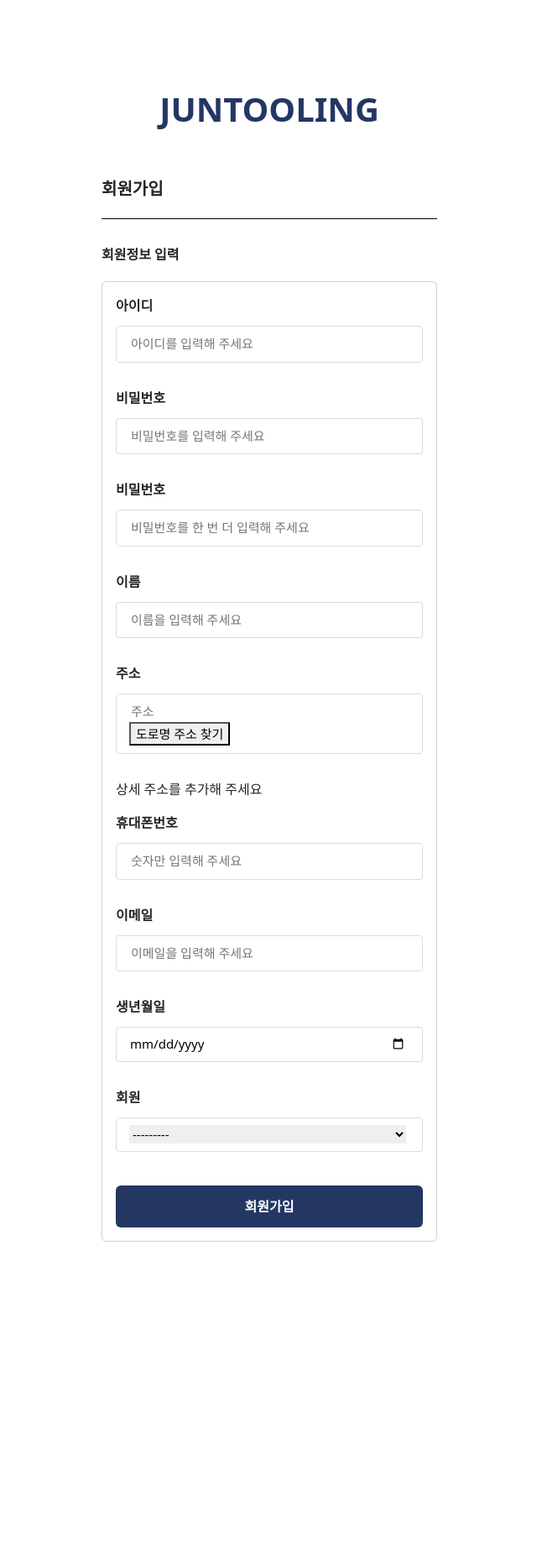
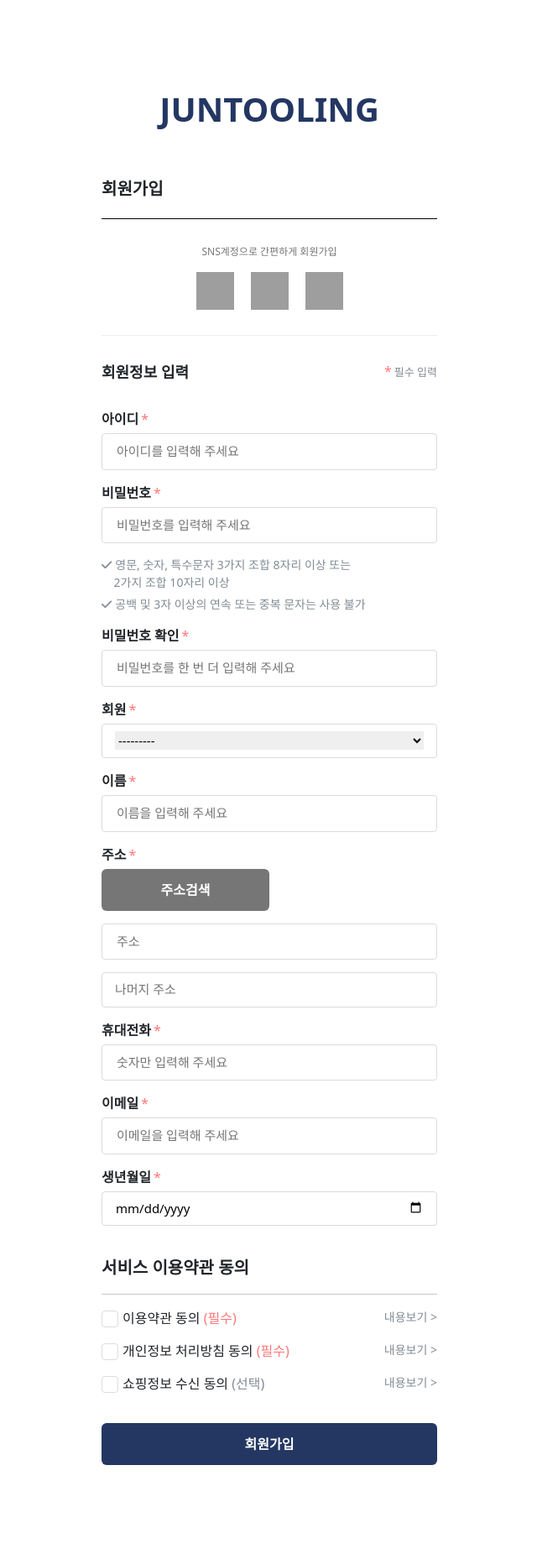
Before and after one commit to Joontooling/joontooling, a Django app: page /accounts/signup/ in a window 1280 px wide. Shown: the whole page at 84% size, without its empty margins (319-959 px from the left). Before the commit the page ends 1479 px from the top, so only its background shows below. Run offline with Django 3.2, Linux system fonts and the light colour scheme; some libraries are stand-ins or nearby versions; grey boxes are pictures that could not be loaded.

Commit message:
design: 회원가입 디자인 수정 (accounts/signup)

```diff
--- a/accounts/templates/accounts/signup.html
+++ b/accounts/templates/accounts/signup.html
@@ -11,95 +11,163 @@
   <meta name="viewport" content="width=device-width, initial-scale=1.0">
   <title>Document</title>
   <link rel="stylesheet" href="{% static 'css/accounts/signup.css' %}" />
+  <link rel="stylesheet" href="{% static 'css/accounts/login.css' %}" />
   <link href="https://cdn.jsdelivr.net/npm/bootstrap@5.3.0-alpha1/dist/css/bootstrap.min.css" rel="stylesheet"
     integrity="sha384-GLhlTQ8iRABdZLl6O3oVMWSktQOp6b7In1Zl3/Jr59b6EGGoI1aFkw7cmDA6j6gD" crossorigin="anonymous">
+  <!-- Fontawesome -->
+  <script defer src="https://kit.fontawesome.com/3ef4088aa9.js" crossorigin="anonymous"></script>
 </head>
 
 <body>
   <div class="signup">
-    <header class="header_signup">
+    <header>
       <div class="title_signup">
         <a href="{% url 'products:index' %}" class="a_signup">JUNTOOLING</a>
       </div>
     </header>
 
-    <main class="container_signup">
-      <section class="contents_signup">
+    <main class="contents_signup">
+      <section>
         <div class="title2_wrap_signup">
           <div class="title2_signup">회원가입</div>
         </div>
+      </section>
 
-        <div class="title3_wrap_signup">
+      <section class="section2_signup">
+        <div class="sns_title_signup">SNS계정으로 간편하게 회원가입</div>
+        <div class="btn_wrap">
+          <!-- 네이버 -->
+          <button class="btn_naver"></button>
+          <!-- 카카오 -->
+          <button class="btn_kakao"></button>
+          <!-- 구글 -->
+          <button class="btn_google"></button>
+        </div>
+      </section>
+
+      <section class="section3_signup">
         <div class="title3_signup">회원정보 입력</div>
+        <div>
+          <span class="asterisk">*</span><span class="title4_signup">필수 입력</span>
         </div>
+      </section>
 
       <!-- 회원정보 입력 -->
-        <div>
-          <div class="card">
-            <div class="card-body">
+      <main>
         <form action="{% url 'accounts:signup' %}" method="POST" enctype="multipart/form-data">
           {% csrf_token %}
 
-                <label for="username">아이디</label>
-                <div class="signup-field">
+          <!-- 아이디 -->
+          <label class="label_signup" for="username">아이디</label><span class="asterisk">*</span>
+          <div class="signup_field">
             {% render_field form.username class="input_effect" placeholder="아이디를 입력해 주세요" type="text" id="username" %}
           </div>
 
-                <label for="password">비밀번호</label>
-                <div class="signup-field">
+          <!-- 비밀번호 -->
+          <label class="label_signup" for="password">비밀번호</label><span class="asterisk">*</span>
+          <div class="signup_field">
             {% render_field form.password1 class="input_effect" placeholder="비밀번호를 입력해 주세요" type="password" id="password1" %}
           </div>
+          <!-- 비밀번호 안내 -->
+          <div class="info_password">
+            <div class="check_wrap">
+              <i class="fa-solid fa-check"></i><span>영문, 숫자, 특수문자 3가지 조합 8자리 이상 또는<br>&nbsp;&nbsp;&nbsp;&nbsp;2가지 조합 10자리 이상</span>
+            </div>
+            <div>
+              <i class="fa-solid fa-check"></i><span>공백 및 3자 이상의 연속 또는 중복 문자는 사용 불가</span>
+            </div>
+          </div>
 
-                <label for="password">비밀번호</label>
-                <div class="signup-field">
+          <!-- 비밀번호 확인 -->
+          <label class="label_signup" for="password">비밀번호 확인</label><span class="asterisk">*</span>
+          <div class="signup_field">
             {% render_field form.password2 class="input_effect" placeholder="비밀번호를 한 번 더 입력해 주세요" type="password" id="password2" %}
           </div>
 
-                <label for="name">이름</label>
-                <div class="signup-field">
+          <!-- 회원 -->
+          <label class="label_signup" for="user_type">회원</label><span class="asterisk">*</span>
+          <div class="signup_field">
+            {% render_field form.user_type class="input_effect" id='user_type' %}
+          </div>
+
+          <!-- 이름 -->
+          <label class="label_signup" for="name">이름</label><span class="asterisk">*</span>
+          <div class="signup_field">
             {% render_field form.first_name class="input_effect" placeholder="이름을 입력해 주세요" type="text" id="first_name" %}
           </div>
 
-                <label for="address">주소</label>
-                <div class="signup-field">
+          <!-- 주소 -->
+          <label class="label_signup" for="address">주소</label><span class="asterisk">*</span><br>
+          <button class="btn_address" onclick="searchAddress()">주소검색</button>
+          <div class="signup_field">
             {% render_field form.address class="input_effect" placeholder="주소" id="address" %}
-                  <button onclick="searchAddress()">도로명 주소 찾기</button>
           </div>
+          <!-- 나머지 주소 -->
+          <input class="detail_address" type="text" placeholder="나머지 주소">
 
-                <p>상세 주소를 추가해 주세요</p>
-
-                <label for="phone_number">휴대폰번호</label>
-                <div class="signup-field">
+          <!-- 휴대전화 -->
+          <label class="label_signup" for="phone_number">휴대전화</label><span class="asterisk">*</span>
+          <div class="signup_field">
             {% render_field form.phone_number class="input_effect" placeholder="숫자만 입력해 주세요" id="phone_number" %}
           </div>
 
-                <label for="email">이메일</label>
-                <div class="signup-field">
+          <!-- 이메일 -->
+          <label class="label_signup" for="email">이메일</label><span class="asterisk">*</span>
+          <div class="signup_field">
             {% render_field form.email class="input_effect" placeholder="이메일을 입력해 주세요" type="email" id="email" %}
           </div>
 
-                <label for="birth">생년월일</label>
-                <div class="signup-field">
+          <!-- 생년월일 -->
+          <label class="label_signup" for="birth">생년월일</label><span class="asterisk">*</span>
+          <div class="signup_field">
             {% render_field form.birth class="input_effect" type="date" id='birth' %}
           </div>
 
-                <label for="user_type">회원</label>
-                <div class="signup-field">
-                  {% render_field form.user_type class="input_effect" id='user_type' %}
+          <!-- 서비스 이용약관 -->
+          <div class="service_wrap">
+            <div class="title5_signup">서비스 이용약관 동의</div>
+            <hr>
+
+            <!-- 체크박스 동의 1 -->
+            <div class="chk_box_wrap">
+              <label for="agree" class="chk_box">
+                <input type="checkbox" id="agree"/>
+                <span class="on"></span>
+                이용약관 동의
+                <span class="agree_signup">(필수)</span>
+              </label>
+
+              <div class="see_signup">내용보기 ></div>
+            </div>
+
+            <!-- 체크박스 동의 2 -->
+            <div class="chk_box_wrap">
+              <label for="agree2" class="chk_box2">
+                <input type="checkbox" id="agree2"/>
+                <span class="on2"></span>
+                개인정보 처리방침 동의
+                <span class="agree_signup">(필수)</span>
+              </label>
+
+              <div class="see_signup">내용보기 ></div>
+            </div>
+
+            <!-- 체크박스 동의 3 -->
+            <div class="chk_box_wrap">
+              <label for="agree3" class="chk_box3">
+                <input type="checkbox" id="agree3"/>
+                <span class="on3"></span>
+                쇼핑정보 수신 동의
+                <span class="agree2_signup">(선택)</span>
+              </label>
+
+              <div class="see_signup">내용보기 ></div>
+            </div>
           </div>
 
           <!-- 회원가입 버튼 -->
-                <div class="btn_wrap_signup">
-                  <button class="btn_signup">
-                    <span>회원가입</span>
-                  </button>
-                </div>
-
+          <button class="btn_signup">회원가입</button>
         </form>
-            </div>
-          </div>
-        </div>
-      </section>
     </main>
 
   </div>
--- a/static/css/accounts/login.css
+++ b/static/css/accounts/login.css
@@ -1,6 +1,24 @@
 /* 로그인 (login.html) */
 
-.contents_signup {
+.login {
+  display: flex;
+  flex-direction: column;
+  padding-top: 100px;
+}
+
+.title_login {
+  text-align: center;
+}
+
+.a_login {
+  width: 400px;
+  color: #243763;
+  font-size: 40px;
+  font-weight: 700;
+  text-decoration: none;
+}
+
+.contents_login {
   width: 340px;
   padding: 50px 0 100px;
   margin: 0 auto;
@@ -17,7 +35,7 @@
   font-weight: 700;
 }
 
-.input_signup {
+.input_login {
   width: 100%;
   height: 50px;
   padding: 14px;
@@ -26,7 +44,7 @@
   font-size: 15px;
 }
 
-.input2_signup {
+.input2_login {
   width: 100%;
   height: 50px;
   padding: 14px;
@@ -36,13 +54,14 @@
   font-size: 15px;
 }
 
-.sns_title {
+.sns_title_login {
   margin-top: 30px;
   color: #757575;
   font-size: 12px;
   text-align: center;
 }
 
+/* SNS버튼 login & signup 적용  */
 .btn_wrap {
   display: flex;
   justify-content: center;
@@ -71,7 +90,7 @@
 }
 
 /* 회원가입 이동 버튼 */
-.btn_login2 {
+.btn2_login {
   width: 100%;
   height: 50px;
   margin-top: 30px;
@@ -83,6 +102,6 @@
   font-weight: 700;
 }
 
-.btn_login2:hover {
+.btn2_login:hover {
   background-color: #efeff8;
 }
--- a/static/css/accounts/signup.css
+++ b/static/css/accounts/signup.css
@@ -11,87 +11,216 @@
 }
 
 .a_signup {
+  width: 400px;
   color: #243763;
   font-size: 40px;
+  font-weight: 700;
   text-decoration: none;
-  font-weight: 700;
-  width: 400px;
-}
-
-.container_signup {
-  display: flex;
-  justify-content: center;
 }
 
 .contents_signup {
+  width: 400px;
+  padding: 50px 0 100px;
   margin: 0 auto;
-  padding: 50px 0 100px;
-  width: 400px;
 }
 
+/* 회원가입 */
 .title2_wrap_signup {
+  padding-bottom: 20px;
   border-bottom: 1px solid #000;
-  margin-bottom: 30px;
-  padding-bottom: 20px;
+}
+.title2_signup {
+  font-size: 20px;
+  font-weight: 700;
 }
 
-.title2_signup {
-  font-weight: 700;
-  font-size: 20px;
+/* SNS */
+.section2_signup {
+  padding: 30px 0;
+  border-bottom: 1px solid rgb(237, 237, 237);
+}
+.sns_title_signup {
+  color: #757575;
+  font-size: 12px;
+  text-align: center;
 }
 
-.title3_wrap_signup {
-  padding-bottom: 20px;
+/* 회원정보 입력 / 필수 입력 */
+.section3_signup {
+  display: flex;
+  justify-content: space-between;
+  padding: 30px 0;
+}
+.title3_signup {
+  font-size: 18px;
+  font-weight: 700;
+}
+.asterisk {
+  margin: 0 3px;
+  color: #f77;
+}
+.title4_signup {
+  color: rgb(130, 140, 148);
+  font-size: 13px;
 }
 
-.title3_signup {
-  font-weight: 700;
-  font-size: 16px;
-}
-
-/* 전체 label */
-label {
+/* 회원정보 입력 - 전체 label */
+.label_signup {
+  margin-bottom: 5px;
   font-size: 16px;
   font-weight: 700;
-  margin-bottom: 12px;
 }
 
 /* 전체 입력란 */
-.signup-field {
+.signup_field {
+  width: 100%;
   padding: 8px 15px 9px;
-  width: 100%;
-  font-size: 15px;
+  margin-bottom: 15px;
   border: 1px solid rgb(219, 219, 219);
   border-radius: 4px;
-  margin-bottom: 30px;
+  font-size: 15px;
 }
 
 /* input 글씨 */
 .input_effect {
-  width: 330px;
+  width: 100%;
   border: #fff;
 }
 
-/* input 클릭 시 생기는 테두리 없애기 */
+/* input 클릭 시 생기는 테두리 제거 */
 input:focus {
   outline: none;
 }
 
-.btn_wrap_signup {
-  margin-top: 40px;
+/* 비밀번호 안내 */
+.info_password {
+  margin-bottom: 15px;
+  color: rgb(130, 140, 148);
+  font-size: 14px;
+}
+.check_wrap {
+  margin-bottom: 5px;
+}
+.fa-check {
+  margin-right: 4px;
 }
 
+/* 주소검색 버튼 */
+.btn_address {
+  width: 50%;
+  height: 50px;
+  margin-bottom: 15px;
+  border: none;
+  background-color: #767676;
+  border-radius: 6px;
+  color: #fff;
+  font-size: 16px;
+  font-weight: 700;
+}
+.btn_address:hover{
+  background-color: #243763;
+}
+
+/* 나머지 주소 */
+.detail_address {
+  width: 100%;
+  padding: 8px 15px 9px;
+  margin-bottom: 15px;
+  border: 1px solid rgb(219, 219, 219);
+  border-radius: 4px;
+  font-size: 15px;
+}
+
+/* 서비스 이용약관 */
+.service_wrap {
+  padding: 20px 0;
+}
+
+.title5_signup {
+  font-size: 20px;
+  font-weight: 700;
+}
+
+/* 체크박스 / 내용보기 */
+.chk_box_wrap {
+  display: flex;
+  justify-content: space-between;
+  padding-bottom: 15px;
+}
+
+/* 각 체크박스 전체 */
+.chk_box, .chk_box2, .chk_box3 {
+  display: block;
+  position: relative;
+  cursor: pointer;
+  padding-left: 25px;
+  font-size: 16px;
+}
+
+/* 기본 체크박스 숨기기 */
+.chk_box input[type="checkbox"], .chk_box2 input[type="checkbox"], .chk_box3 input[type="checkbox"] {
+  display: none;
+}
+
+/* 선택되지 않은 체크박스 스타일 */
+.on, .on2, .on3 {
+  position: absolute;
+  width: 20px;
+  height: 20px;
+  border: 1px solid rgb(218, 221, 224);
+  border-radius: 4px;
+  top: 3px;
+  left: 0;
+}
+
+/* 선택된 체크박스 스타일 */
+.chk_box input[type="checkbox"]:checked + .on, .chk_box2 input[type="checkbox"]:checked + .on2, .chk_box3 input[type="checkbox"]:checked + .on3 {
+  background: #243763;
+}
+.chk_box input[type="checkbox"]:checked + .on:after, .chk_box2 input[type="checkbox"]:checked + .on2:after, .chk_box3 input[type="checkbox"]:checked + .on3:after {
+  display: block;
+}
+.on:after, .on2:after, .on3:after {
+  position: absolute;
+  content: "";
+  width: 6px;
+  height: 10px;
+  border: solid #fff;
+  border-width: 0 2px 2px 0;
+  -webkit-transform: rotate(45deg);
+  -ms-transform: rotate(45deg);
+  transform: rotate(45deg);
+  top: 2px;
+  left: 6px;
+}
+
+/* 체크 - 필수 */
+.agree_signup {
+  color: #f77
+}
+
+/* 체크 - 선택 */
+.agree2_signup {
+  color: rgb(130, 140, 148);
+}
+
+/* 내용보기 */
+.see_signup {
+  color: rgb(130, 140, 148);
+  font-size: 14px;
+}
+
+/* 회원가입 버튼 */
 .btn_signup {
-  color: #fff;
-  background-color: #243763;
+  width: 100%;
+  height: 50px;
   border: none;
   border-radius: 6px;
+  background-color: #243763;
+  color: #fff;
   font-size: 16px;
   font-weight: 700;
-  height: 50px;
-  width: 100%;
 }
-
 .btn_signup:hover {
   background-color: #5055b1;
 }
```
Also changed, not shown: accounts/templates/accounts/login.html (+11 -11 lines). Lines whose indentation alone changed are shown as unchanged.
